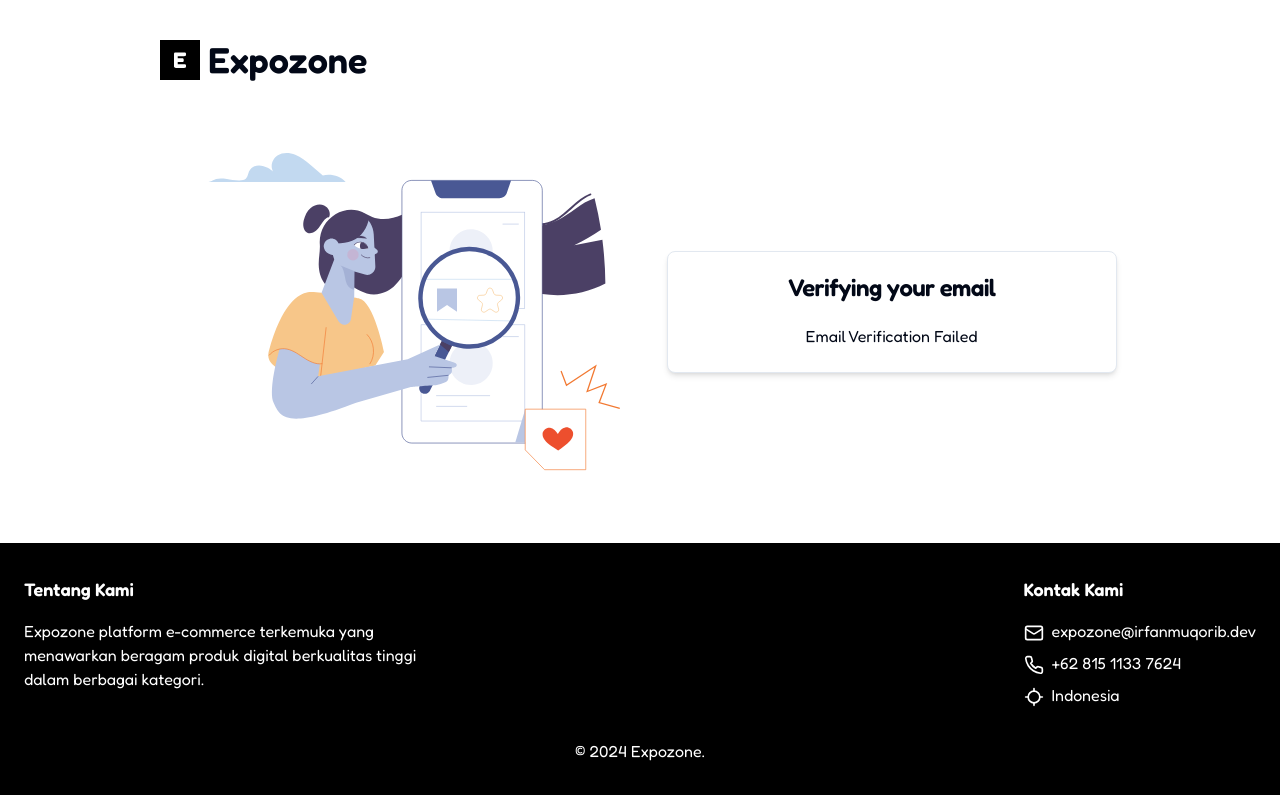
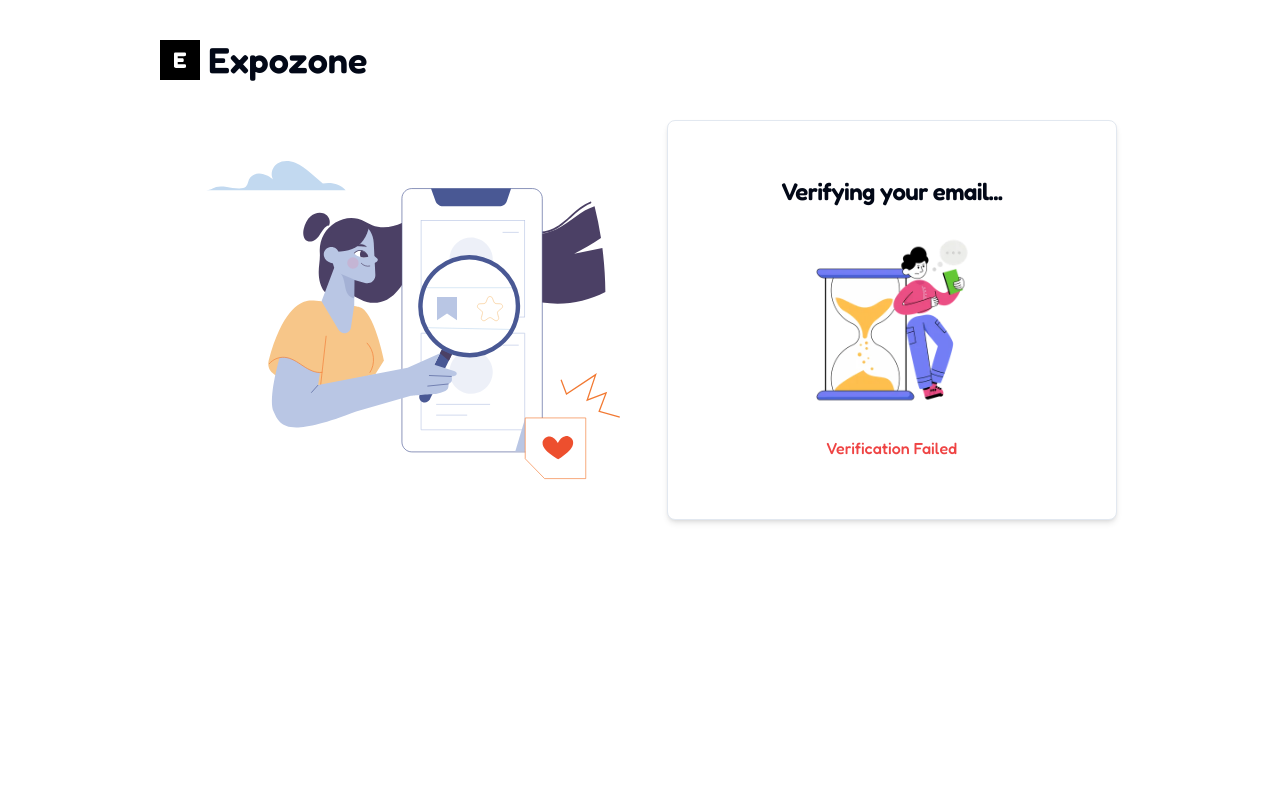
Before and after one commit to Irfanmqrb25/expozone-v2, a Next.js app: page /auth/email-verification in a window 1280 px wide. Shown: the top 800 px of the page. Built offline with nearby package versions, Linux system fonts and the light colour scheme; no server answers.

Commit message:
fix: design & layouting

```diff
--- a/app/(auth)/auth/layout.tsx
+++ b/app/(auth)/auth/layout.tsx
@@ -3,7 +3,7 @@ import Link from "next/link";
 
 const AuthLayout = ({ children }: { children: React.ReactNode }) => {
   return (
-    <div className="flex flex-col w-full gap-10 py-7 md:px-40 md:py-10">
+    <div className="flex flex-col w-full min-h-screen gap-10 py-7 md:px-40 md:py-10">
       <Link
         href="/featured"
         className="flex items-center justify-start gap-2 px-6 xl:px-0"
@@ -11,6 +11,7 @@ const AuthLayout = ({ children }: { children: React.ReactNode }) => {
         <Image
           src="/assets/brand-logo.svg"
           alt="brand logo"
+          loading="lazy"
           width={40}
           height={40}
           className="w-[30px] md:w-[40px]"
--- a/app/discover/layout.tsx
+++ b/app/discover/layout.tsx
@@ -16,7 +16,7 @@ export default async function Layout({
     <div className="h-full">
       <MainNav session={session} store={store!} />
       <Container>
-        <div className="py-20">{children}</div>
+        <div className="h-full py-20">{children}</div>
       </Container>
     </div>
   );
--- a/app/discover/search/client.tsx
+++ b/app/discover/search/client.tsx
@@ -53,7 +53,7 @@ const SearchPageClient = ({ session }: SearchPageProps) => {
 
   if (confirmedHasNoResults) {
     return (
-      <div className="flex flex-col gap-5">
+      <div className="flex flex-col min-h-screen gap-5">
         <div>
           <div className="flex flex-col">
             <div className="flex items-center gap-2 text-2xl">
@@ -63,17 +63,19 @@ const SearchPageClient = ({ session }: SearchPageProps) => {
             <p className="text-muted-foreground">{`items matches (${results.length})`}</p>
           </div>
         </div>
-        <EmptyMessage
-          title="Products Not Found"
-          description={`There are no products with name ${query}`}
-          icon={PackageOpen}
-        />
+        <div className="mt-20">
+          <EmptyMessage
+            title="Products Not Found"
+            description={`There are no products with name ${query}`}
+            icon={PackageOpen}
+          />
+        </div>
       </div>
     );
   }
 
   return (
-    <div className="flex flex-col gap-5">
+    <div className="flex flex-col min-h-screen gap-5">
       {query === "new-arrival" && (
         <div>
           <h1 className="text-xl font-bold tracking-tight text-transparent md:text-2xl lg:text-3xl bg-gradient-to-r from-gray-900 via-gray-700 to-gray-500 bg-clip-text">
--- a/app/discover/search/page.tsx
+++ b/app/discover/search/page.tsx
@@ -3,7 +3,11 @@ import SearchPageClient from "./client";
 
 const SearchPage = async () => {
   const session = await getCurrentUser();
-  return <SearchPageClient session={session!} />;
+  return (
+    <div className="h-full">
+      <SearchPageClient session={session!} />
+    </div>
+  );
 };
 
 export default SearchPage;
--- a/components/VerificationEmail.tsx
+++ b/components/VerificationEmail.tsx
@@ -3,13 +3,16 @@
 import { useCallback, useEffect, useState } from "react";
 import { useRouter, useSearchParams } from "next/navigation";
 
-import { Card, CardContent, CardHeader, CardTitle } from "@/components/ui/card";
+import { Card, CardContent, CardTitle } from "@/components/ui/card";
 
 import { toast } from "sonner";
 import { verifyEmail } from "@/actions/auth";
 import { PulseLoader } from "react-spinners";
+import Image from "next/image";
+import { cn } from "@/lib/utils";
 
 const VerificationEmail = () => {
+  const router = useRouter();
   const params = useSearchParams();
   const token = params.get("token");
   const [success, setSuccess] = useState<string | undefined>("");
@@ -27,10 +30,11 @@ const VerificationEmail = () => {
       }
       if (data.success) {
         setSuccess(data.success);
+        router.push("/featured");
         return toast.success(data.success);
       }
     });
-  }, [token]);
+  }, [token, router]);
 
   useEffect(() => {
     onSubmit();
@@ -38,14 +42,22 @@ const VerificationEmail = () => {
 
   return (
     <Card className="w-[450px] shadow-md dark:bg-[#0e1111]">
-      <CardHeader className="text-center">
-        <CardTitle>Verifying your email</CardTitle>
-      </CardHeader>
-      <CardContent>
-        <div className="flex justify-center w-full">
-          {!success && !error && <PulseLoader color="#3C6DE9" size={15} />}
-          {success && <div>Email Verification Success</div>}
-          {error && <div>Email Verification Failed</div>}
+      <CardContent className="pt-6">
+        <div className="flex flex-col items-center justify-center w-full space-y-4 h-[350px]">
+          <CardTitle>Verifying your email...</CardTitle>
+          <Image
+            src="/waiting-verification.webp"
+            alt="logo"
+            width={200}
+            height={200}
+            className={cn(!success && !error && "animate-pulse")}
+          />
+          {success && (
+            <p className="font-medium text-green-500">Verification Success</p>
+          )}
+          {error && (
+            <p className="font-medium text-red-500">Verification Failed</p>
+          )}
         </div>
       </CardContent>
     </Card>
--- a/components/form/SignInForm.tsx
+++ b/components/form/SignInForm.tsx
@@ -68,7 +68,10 @@ const SignInForm = () => {
       showSocialAuth
     >
       <Form {...form}>
-        <form className="space-y-3" onSubmit={form.handleSubmit(onSubmit)}>
+        <form
+          className="h-full space-y-3"
+          onSubmit={form.handleSubmit(onSubmit)}
+        >
           <FormField
             control={form.control}
             name="email"
--- a/components/navbar/Footer.tsx
+++ b/components/navbar/Footer.tsx
@@ -10,7 +10,7 @@ const Footer = () => {
     <footer className="py-8 text-white bg-black">
       <div className="container px-4 md:px-6">
         <div className="flex flex-col justify-between gap-8 md:flex-row">
-          <div className="w-full lg:w-1/3">
+          <div className="w-full md:w-1/3">
             <h3 className="mb-4 text-lg font-semibold">Tentang Kami</h3>
             <p>
               Expozone platform e-commerce terkemuka yang menawarkan beragam
--- a/components/navbar/MainNav.tsx
+++ b/components/navbar/MainNav.tsx
@@ -57,7 +57,7 @@ const MainNav: React.FC<MainNavProps> = ({ session, store }) => {
           ) : (
             <Link
               href="/auth/sign-in"
-              className="px-4 py-1 border-2 border-white rounded-sm hover:bg-[#006E7F] hover:text-white"
+              className="px-4 py-1 border-2 border-white rounded-full hover:bg-[#006E7F] hover:text-white"
             >
               Sign in
             </Link>
--- a/components/table/cell-actions-order.tsx
+++ b/components/table/cell-actions-order.tsx
@@ -53,7 +53,7 @@ const CellActionsOrder: React.FC<CellActionsProps> = ({ data }) => {
             href={`/store/orders/${data.id}/details`}
           >
             <Rocket size={15} className="mr-1" />
-            Detil
+            Detail
           </Link>
         </DropdownMenuItem>
         <DropdownMenuItem onClick={onDelete} className="text-red-500">
--- a/components/table/cell-actions-product.tsx
+++ b/components/table/cell-actions-product.tsx
@@ -53,7 +53,7 @@ const CellActionsProduct: React.FC<CellActionsProps> = ({ data }) => {
             href={`/store/products/${data.id}/detail`}
           >
             <Rocket size={15} className="mr-1" />
-            Detil
+            Detail
           </Link>
         </DropdownMenuItem>
         <DropdownMenuItem
```
Also changed, not shown: public/waiting-verification.webp (added).
